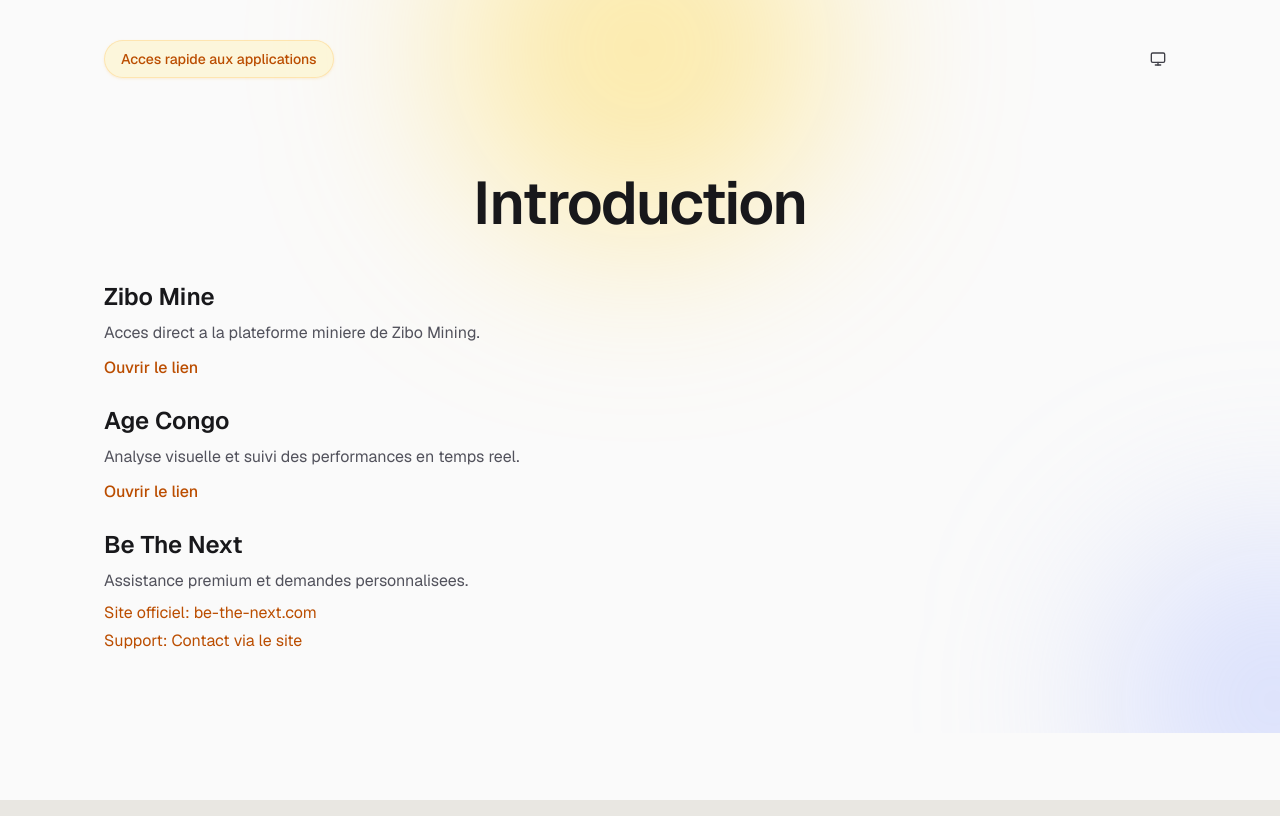
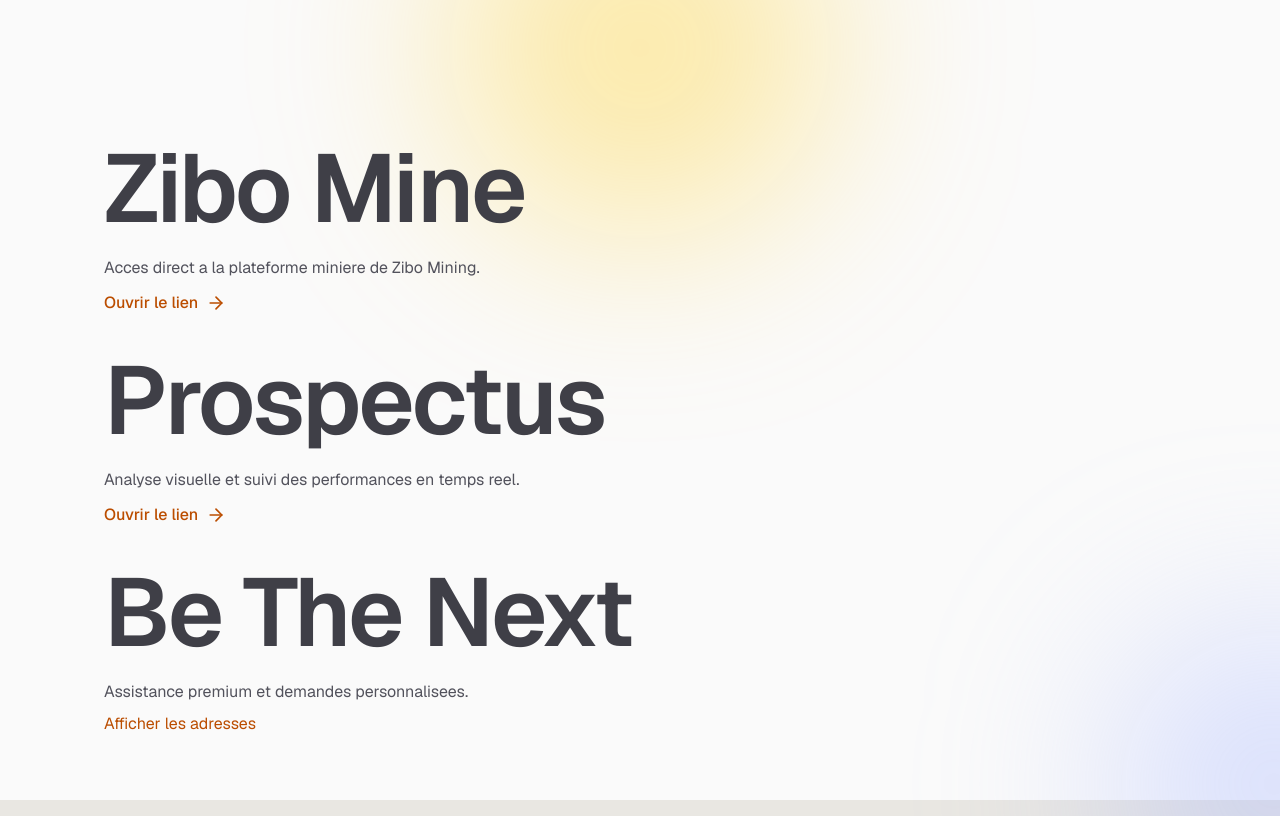
Before and after one commit to digipublic243/invest, a Next.js app: page / in a window 1280 px wide. Built offline with nearby package versions, Linux system fonts and the light colour scheme.

Commit message:
Refactor Home page layout, adjust header visibility, and enhance link presentation with improved styling.

```diff
--- a/app/page.tsx
+++ b/app/page.tsx
@@ -1,25 +1,25 @@
 "use client";
-import PageHeader from "@/components/shared/page-header";
-import { ArrowRightIcon, Icon } from "lucide-react";
+import { ArrowRightIcon } from "lucide-react";
 
 export default function Home() {
   return (
-    <div className="min-h-screen bg-zinc-50 font-sans text-zinc-900 dark:bg-black/50 dark:text-zinc-100 h-[70vh]">
+    <div className="min-h-screen bg-zinc-50 font-sans text-zinc-900 dark:bg-black/50 dark:text-zinc-100 h-screen">
       <div className="relative overflow-hidden">
         <div className="pointer-events-none absolute inset-0">
           <div className="absolute -top-36 left-1/2 h-96 w-96 -translate-x-1/2 rounded-full bg-amber-300/40 blur-[96px] dark:bg-amber-400/20" />
           <div className="absolute -bottom-32 right-[-12%] h-80 w-80 rounded-full bg-indigo-300/40 blur-[96px] dark:bg-indigo-500/20" />
         </div>
 
-        <PageHeader />
+        {/* <PageHeader /> */}
 
-        <main className="relative mx-auto w-full max-w-6xl px-6 pb-20 pt-22 sm:px-10">
-          <div className="mb-10 flex w-full justify-center text-center">
-            <h1 className="max-w-3xl font-poppins text-8xl font-semibold leading-tight tracking-tight sm:text-6xl">
+        <main className="relative  w-full max-w-6xl pb-20 pt-22 sm:px-10 mx-auto">
+          {/* <div className="mb-10 flex w-full justify-start text-center">
+            <h1 className="max-w-4xl font-poppins text-9xl font-semibold leading-tight tracking-tight sm:text-7xl">
               Introduction
             </h1>
-          </div>
-          <section className="mt-10 space-y-6 text-lg text-zinc-700 dark:text-zinc-200">
+          </div> */}
+          <div className="mt-10 flex w-full justify-center max-w-6xl">
+            <section className="w-full space-y-6 text-left text-lg text-zinc-700 dark:text-zinc-200">
               {[
               {
                  title: "Zibo Mine",
@@ -29,17 +29,12 @@
                 href: "https://zibomines.com/",
               },
               {
-                title: "Age Congo",
+                title: "Prospectus",
                 description:
                   "Analyse visuelle et suivi des performances en temps reel.",
                 href: "http://agecongo.sycamore.cd/",
               },
-              // {
-              //   title: "Risk Guardian",
-              //   description:
-              //     "Gestion des risques avec alertes et recommandations.",
-              //   href: "/risk",
-              // },
+
               {
                 title: "Be The Next",
                 description:
@@ -61,14 +56,18 @@
               },
               ].map((item) => (
               <div key={item.title} className="space-y-2">
-                <div className="text-2xl font-semibold text-zinc-900 dark:text-white">
+                <div className="max-w-4xl font-poppins text-5xl font-semibold leading-tight tracking-tight sm:text-6xl lg:text-8xl">
                   {item.title}
                 </div>
                 <p className="text-base text-zinc-600 dark:text-zinc-300">
                   {item.description}
                 </p>
                 {item.kind === "contact" && item.contacts ? (
-                  <div className="space-y-1 text-base">
+                  <details className="group text-base">
+                    <summary className="cursor-pointer list-none text-amber-700 transition-colors hover:text-amber-900 dark:text-amber-200 dark:hover:text-amber-100">
+                      Afficher les adresses
+                    </summary>
+                    <div className="mt-3 space-y-1">
                       {item.contacts.map((contact) => (
                         <a
                           key={contact.label}
@@ -81,19 +80,22 @@
                         </a>
                       ))}
                     </div>
+                  </details>
                 ) : (
                   <a
                     href={item.href}
                     target="_blank"
                     rel="noopener noreferrer"
-                    className="inline-flex text-base font-medium text-amber-700 transition-colors hover:text-amber-900 dark:text-amber-200 dark:hover:text-amber-100"
+                    className="group inline-flex items-center gap-2 text-base font-medium text-amber-700 transition-colors hover:text-amber-900 dark:text-amber-200 dark:hover:text-amber-100"
                   >
-                    Ouvrir le lien
+                    <span>Ouvrir le lien</span>
+                    <ArrowRightIcon className="h-5 w-5 transition-transform duration-300 group-hover:translate-x-1" />
                   </a>
                 )}
               </div>
             ))}
             </section>
+          </div>
 {/*
           <div className="mt-12 flex flex-col items-start gap-4 rounded-3xl border border-zinc-200/60 bg-white/70 p-6 text-sm text-zinc-600 shadow-lg shadow-zinc-200/40 dark:border-white/10 dark:bg-zinc-900/70 dark:text-zinc-300 dark:shadow-black/40">
             <span className="text-base font-semibold text-zinc-900 dark:text-white">
```
Lines whose indentation alone changed are shown as unchanged.
